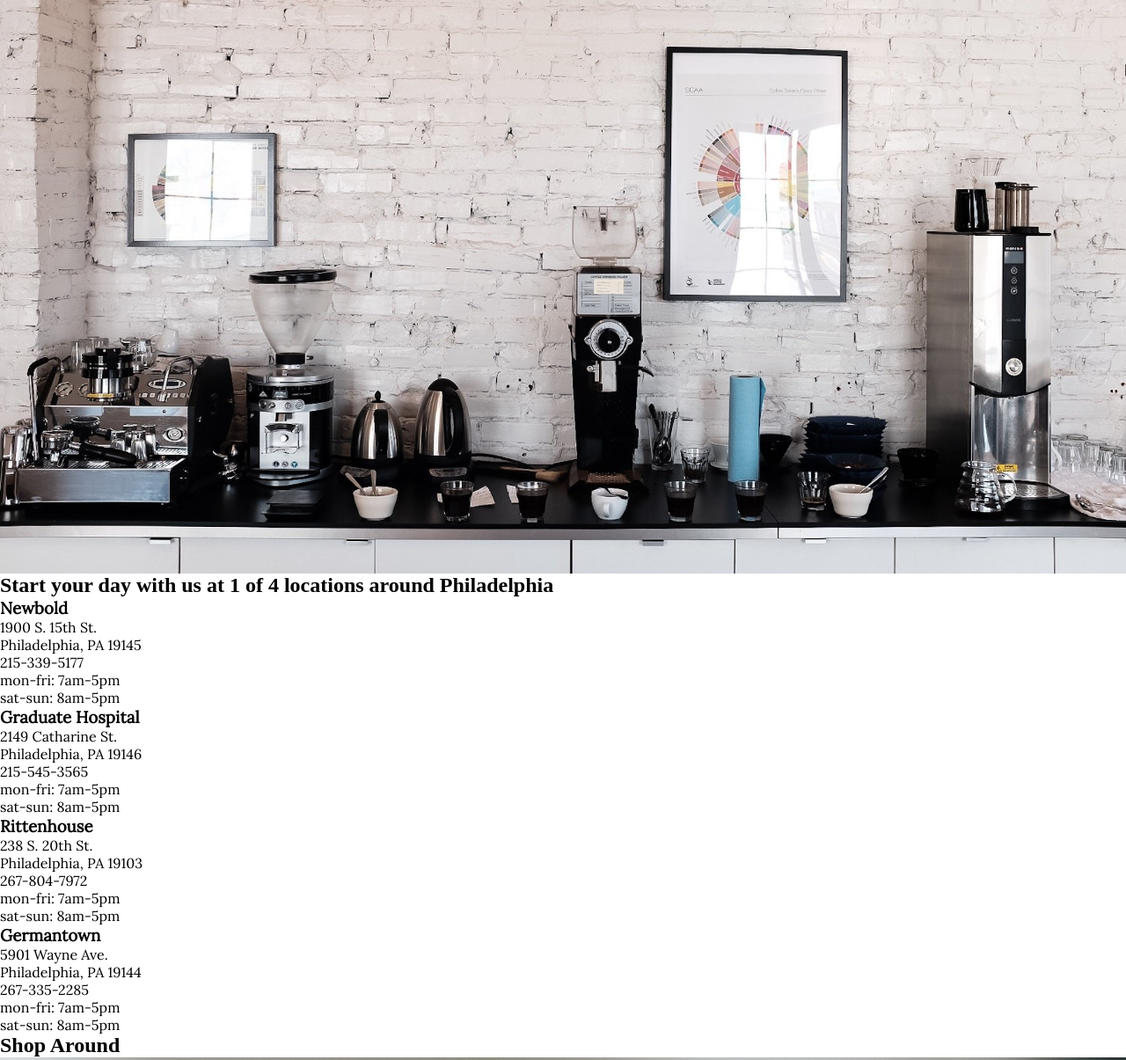
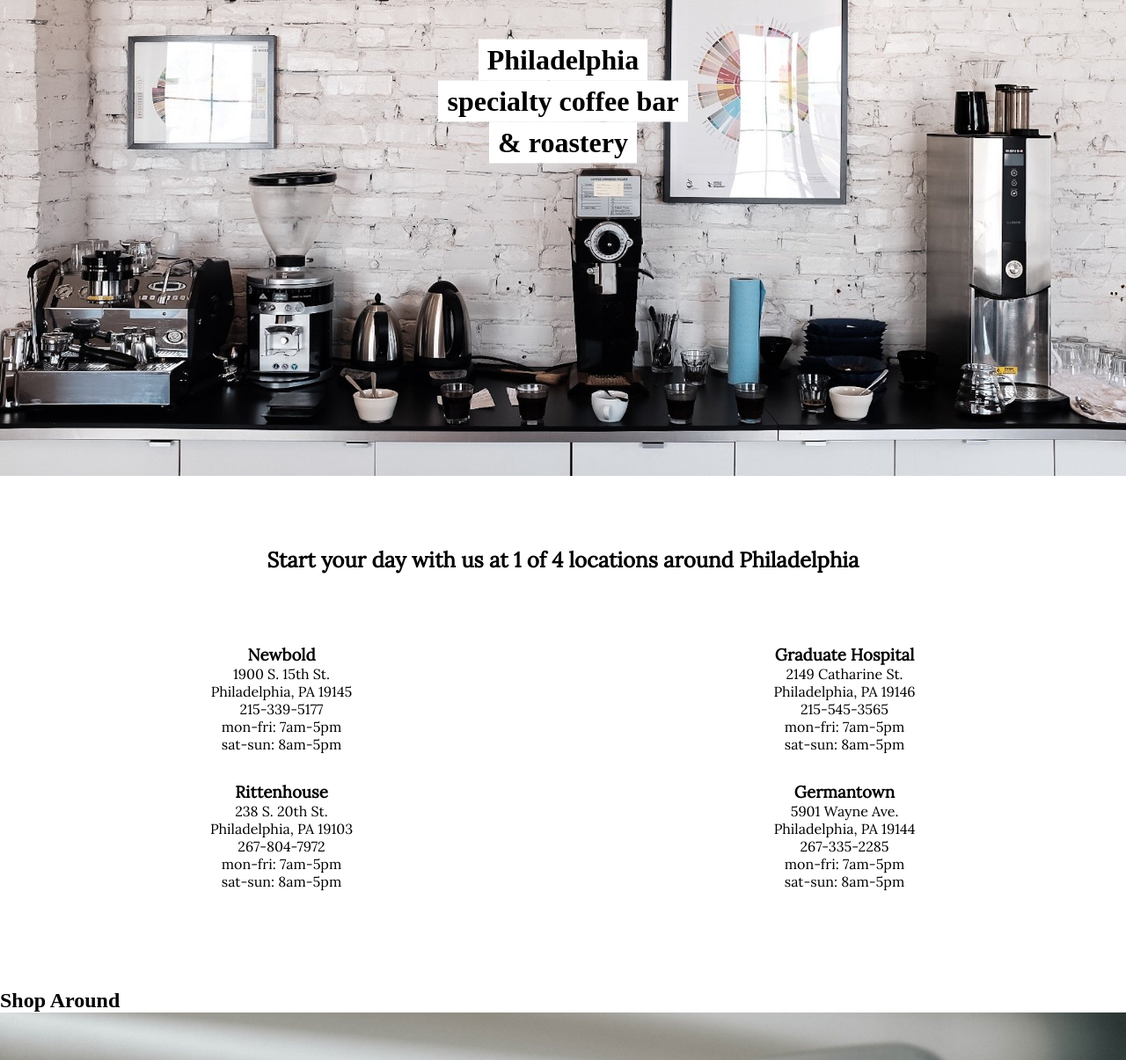
Before and after one commit to jeremiah-quill/ultimo, a Gatsby site: page / in a window 1280 px wide. Shown: the part 360-1565 px from the top of the page at 88% size. Built offline with nearby package versions, Linux system fonts and the light colour scheme; Gatsby itself is replaced by a stand-in of ours; a web font is replaced by a local one.

Commit message:
added styles to Hero and Locations components

```diff
--- a/src/styles/components/hero.scss
+++ b/src/styles/components/hero.scss
@@ -1,16 +1,32 @@
 @use "../abstracts" as *;
 
-
 .Hero {
+    margin-bottom: 5rem;
 	padding-top: 3rem;
 	h1 {
 		font-family: $main-display;
 	}
 
+	.Hero__container {
+		position: relative;
+	}
+
 	.Hero__title-group {
 		text-align: center;
 		z-index: 5;
-    }
-
+		position: absolute;
+		top: 50%;
+		left: 0;
+		right: 0;
+		transform: translateY(-50%);
+        display: flex;
+        flex-direction: column;
+        align-items: center;
+        & > h1 {
+            background-color: white;
+            display: inline;
+            padding: 5px 10px;
 
         }
+	}
+}
--- a/src/styles/components/locations.scss
+++ b/src/styles/components/locations.scss
@@ -1,7 +1,22 @@
 @use "../abstracts" as *;
 
 .Locations {
-    .Locations__grid-item {
-        font-family: $base-text
+	font-family: $base-text;
+	text-align: center;
+
+
+    .Locations__grid {
+        margin: 5rem 0;
+        display: flex;
+        flex-wrap: wrap;
+
+        & > div {
+            width: 50%;
+            margin-bottom: 2rem;
+        }
     }
+
+	.Locations__grid-item {
+		font-family: $base-text;
+	}
 }
```
Lines whose indentation alone changed are shown as unchanged.
